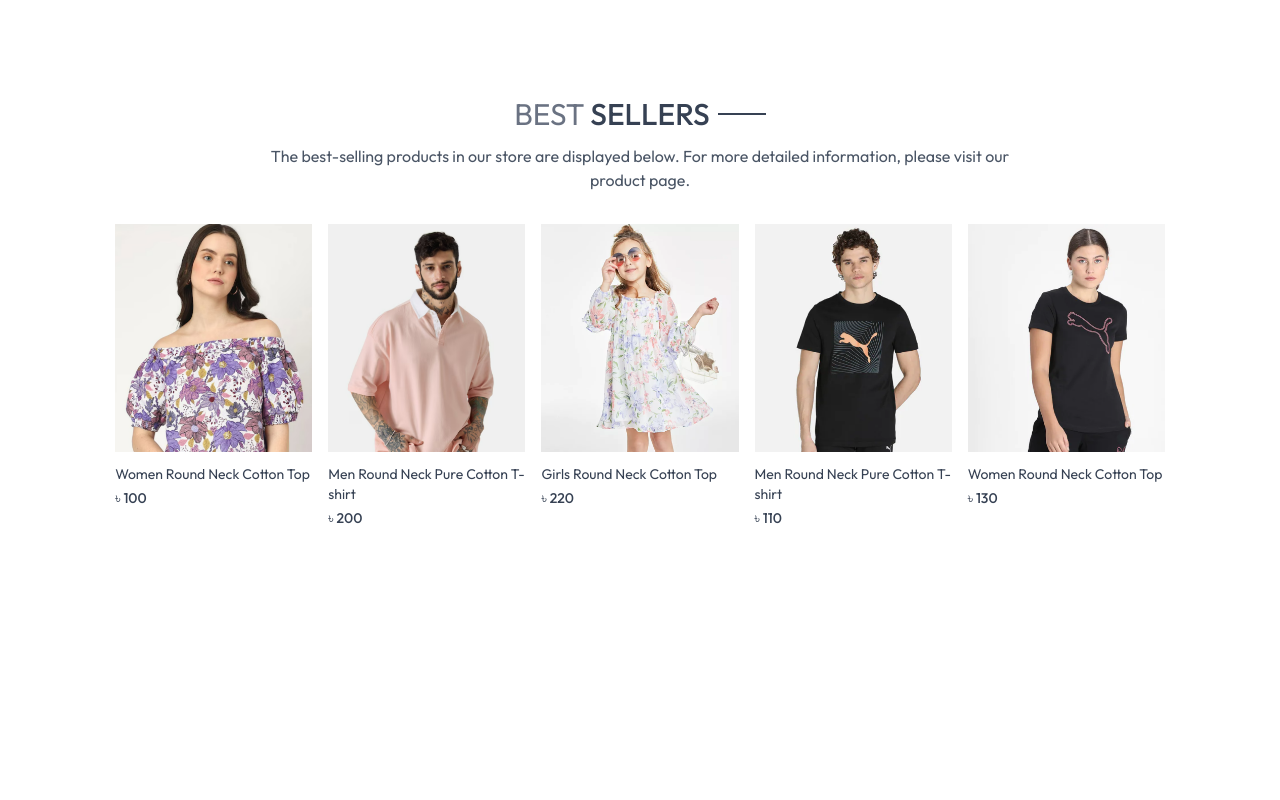
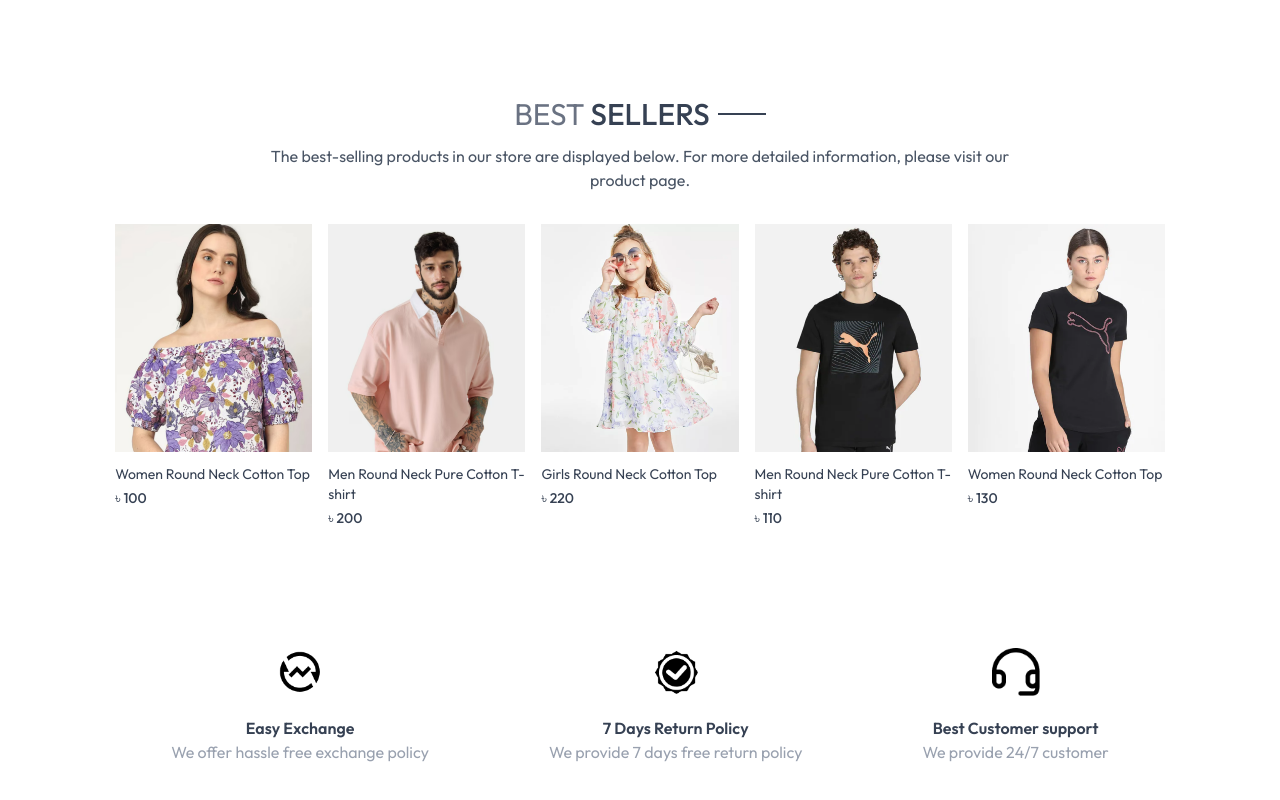
Before and after one commit to Naim000007/E-commerce, a React (Vite) app in the folder frontend/: page / in a window 1280 px wide. Shown: the part 1269-2069 px from the top of the page. Before the commit the page ends 1837 px from the top, so only its background shows below. Built offline with nearby package versions, Linux system fonts and the light colour scheme.

Commit message:
policy section add

```diff
--- /dev/null
+++ b/frontend/src/components/OurPolicy.jsx
@@ -0,0 +1,27 @@
+import React from 'react'
+import { assets } from '../assets/frontend_assets/assets'
+
+
+const OurPolicy = () => {
+    return (
+        <div className='flex flex-col sm:flex-row justify-around gap-12 sm:gap-2 text-center py-20 text-xs sm:text-sm md:text-base text-gray-700'>
+            <div>
+                <img src={assets.exchange_icon} className='w-12 m-auto mb-5' alt='plicy logo' />
+                <p className='font-semibold'>Easy Exchange</p>
+                <p className='text-gray-400'>We offer hassle free exchange policy</p>
+            </div>
+            <div>
+                <img src={assets.quality_icon} className='w-12 m-auto mb-5' alt='plicy logo' />
+                <p className='font-semibold'>7 Days Return Policy</p>
+                <p className='text-gray-400'>We provide 7 days free return policy</p>
+            </div>
+            <div>
+                <img src={assets.support_img} className='w-12 m-auto mb-5' alt='plicy logo' />
+                <p className='font-semibold'>Best Customer support</p>
+                <p className='text-gray-400'>We provide 24/7 customer</p>
+            </div>
+        </div>
+    )
+}
+
+export default OurPolicy
--- a/frontend/src/pages/Home.jsx
+++ b/frontend/src/pages/Home.jsx
@@ -2,6 +2,7 @@
 import Hero from '../components/Hero'
 import LatestCollection from '../components/LatestCollection'
 import BestSeller from '../components/BestSeller'
+import OurPolicy from '../components/OurPolicy'
 
 const Home = () => {
     return (
@@ -9,6 +10,7 @@
             <Hero />
             <LatestCollection />
             <BestSeller />
+            <OurPolicy />
         </div>
     )
 }
```
